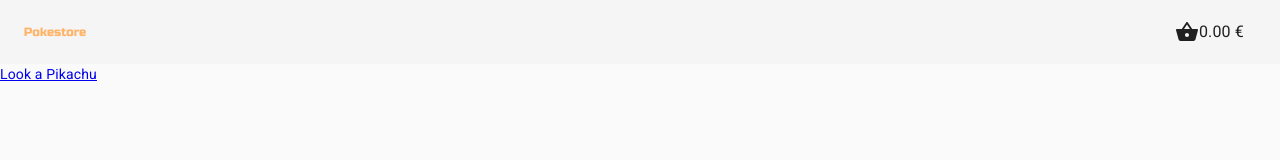
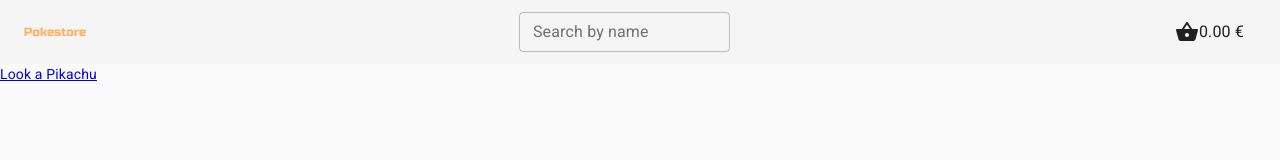
Before and after one commit to yacklab/tcgstore, a React (Create React App) app: page / in a window 1280 px wide. Shown: the top 160 px of the page. Built offline with nearby package versions, Linux system fonts and the light colour scheme.

Commit message:
search by name

```diff
--- a/src/app/store/slices/search-params.ts
+++ b/src/app/store/slices/search-params.ts
@@ -4,6 +4,7 @@ import { IQuery } from "pokemon-tcg-sdk-typescript/dist/sdk";
 import { history } from "../../router";
 import { RootState } from "..";
 import { queryToHistoryObject } from "../../../views/search/use-search-params";
+import get from "lodash/get";
 
 type StateSearchParams = { [key: string]: string | number };
 
@@ -49,7 +50,7 @@ export const slice = createSlice({
         typeof action.payload.value === "string" &&
         action.payload.value.length === 0
       ) {
-        delete state.params[action.payload.name]; // helo
+        delete state.params[action.payload.name];
       } else {
         state.params[action.payload.name] = action.payload.value;
       }
@@ -61,5 +62,7 @@ export const slice = createSlice({
 export const { setSearchParam, hydrateParamState } = slice.actions;
 
 export const selectParams = (state: RootState) => state.searchParams.params;
+export const selectNameParam = (state: RootState) =>
+  `${get(state, "searchParams.params.name", "")}`;
 
 export default slice.reducer;
--- a/src/app/styles/index.ts
+++ b/src/app/styles/index.ts
@@ -23,15 +23,12 @@ export const useStyles = makeStyles(theme => {
     appBar: {
       zIndex: theme.zIndex.appBar
     },
-    menuButton: {
-      marginRight: 36
+    appBarSearch: {
+      [theme.breakpoints.down("xs")]: {
+        display: "none"
+      }
     },
-    menuButtonHidden: {
-      display: "none"
-    },
-    title: {
-      flexGrow: 1
-    },
+
     filterDrawerPaper: {
       position: "fixed",
       top: theme.spacing(8),
--- a/src/containers/app-header.tsx
+++ b/src/containers/app-header.tsx
@@ -12,6 +12,8 @@ import { selectPrice } from "../app/store/slices/basket";
 import Typography from "@material-ui/core/Typography";
 import ShoppingBasketIcon from "@material-ui/icons/ShoppingBasket";
 import BasketPeek from "./basket-peek";
+import SearchInput from "./search-input";
+import Box from "@material-ui/core/Box";
 
 const AppHeader = () => {
   const [peekElAnchor, setPeekElAnchor] = useState<null | HTMLElement>(null);
@@ -42,7 +44,9 @@ const AppHeader = () => {
               <img src="/pokestore.png" alt="" />
             </Link>
           </div>
-          <div></div>
+          <Box className={classes.appBarSearch}>
+            <SearchInput />
+          </Box>
           <IconButton color="inherit" onClick={showPeek}>
             <Badge badgeContent={basketCount} color="secondary">
               <ShoppingBasketIcon />
--- /dev/null
+++ b/src/containers/search-input.tsx
@@ -0,0 +1,33 @@
+import React from "react";
+import TextField, { TextFieldProps } from "@material-ui/core/TextField";
+import { useInputValue } from "../hooks/use-input-value";
+import { useSelector, useDispatch } from "react-redux";
+import {
+  selectNameParam,
+  setSearchParam
+} from "../app/store/slices/search-params";
+
+const SearchInput: React.FC<TextFieldProps> = props => {
+  const name = useSelector(selectNameParam);
+  const handler = useInputValue(name);
+  const dispatch = useDispatch();
+
+  return (
+    <TextField
+      {...props}
+      onKeyDown={e => {
+        if (e.keyCode === 13) {
+          e.preventDefault();
+          dispatch(setSearchParam({ name: "name", value: handler.value }));
+        }
+      }}
+      {...handler}
+      spellCheck="false"
+      size="small"
+      label="Search by name"
+      variant="outlined"
+    />
+  );
+};
+
+export default SearchInput;
--- a/src/views/search/filter/filters/rarity.tsx
+++ b/src/views/search/filter/filters/rarity.tsx
@@ -2,6 +2,7 @@ import React from "react";
 import FormGroup from "@material-ui/core/FormGroup";
 import FormControlLabel from "@material-ui/core/FormControlLabel";
 import Checkbox from "@material-ui/core/Checkbox";
+import Typography from "@material-ui/core/Typography";
 import { useSelector, useDispatch } from "react-redux";
 import {
   setSearchParam,
@@ -10,7 +11,14 @@ import {
 
 // TODO: Find full list https://github.com/PokemonTCG/pokemon-tcg-data ?
 
-const options = ["Common", "Uncommon", "Rare Holo", "Rare", "Rare Holo EX"];
+const options = [
+  "Common",
+  "Uncommon",
+  "Rare Holo",
+  "Rare",
+  "Rare Holo EX",
+  "LEGEND"
+];
 
 const RarityFilter = () => {
   const { rarity: rarityString } = useSelector(selectParams);
@@ -39,6 +47,9 @@ const RarityFilter = () => {
 
   return (
     <FormGroup>
+      <Typography style={{ padding: "8px 0" }} variant="h6">
+        Rarity
+      </Typography>
       {options.map((o: string, index: number) => (
         <FormControlLabel
           key={index}
--- a/src/views/search/filter/index.tsx
+++ b/src/views/search/filter/index.tsx
@@ -1,12 +1,38 @@
 import React from "react";
 import RarityFilter from "./filters/rarity";
+import Box from "@material-ui/core/Box";
+import Typography from "@material-ui/core/Typography";
+import SearchInput from "../../../containers/search-input";
+
+import { makeStyles } from "@material-ui/core/styles";
+
+export const useStyle = makeStyles(theme => {
+  return {
+    spacingV: {
+      paddingTop: theme.spacing(1),
+      paddingBottom: theme.spacing(1)
+    },
+    searchInputWrapper: {
+      display: "none",
+      [theme.breakpoints.down("xs")]: {
+        display: "block"
+      }
+    }
+  };
+});
 
 const Filters = () => {
+  const classes = useStyle();
   return (
-    <div>
-      <h4>Filters</h4>
+    <Box style={{ width: "100%", padding: 8 }}>
+      <Typography className={classes.spacingV} variant="h5">
+        Filters
+      </Typography>
+      <div className={[classes.spacingV, classes.searchInputWrapper].join(" ")}>
+        <SearchInput fullWidth />
+      </div>
       <RarityFilter />
-    </div>
+    </Box>
   );
 };
 
```
